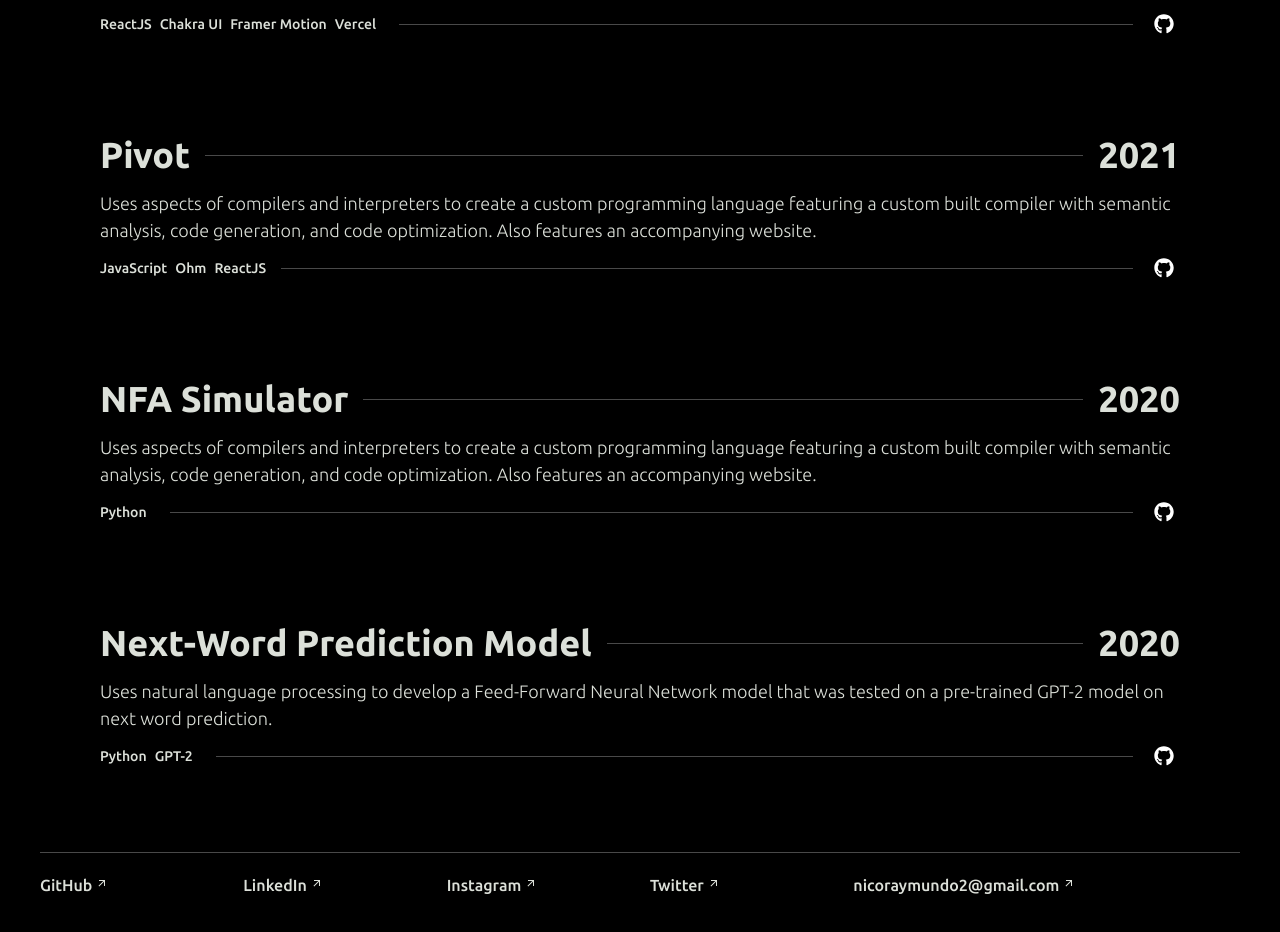
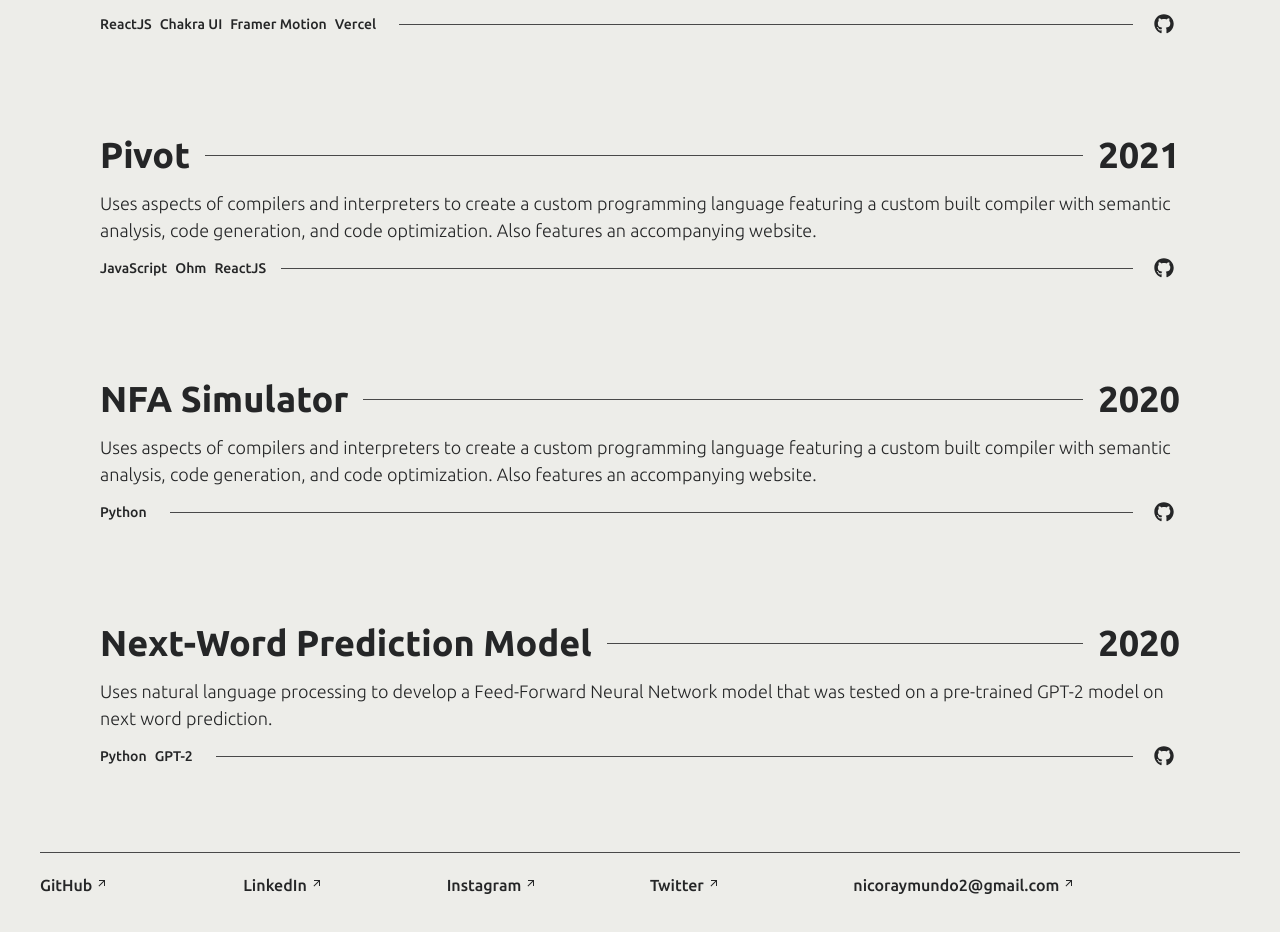
Before and after one commit to nraymundo/nicoraymundo.com-v2, a React (Vite) app: page /projects in a window 1280 px wide. Shown: the part 680-1612 px from the top of the page. Built offline with nearby package versions, Linux system fonts and the light colour scheme; no server answers; a web font is replaced by a local one.

Commit message:
update about text and colors

```diff
--- a/src/App.jsx
+++ b/src/App.jsx
@@ -6,7 +6,7 @@ import { Outlet } from "react-router-dom";
 
 function App() {
   return (
-    <Box bg='black' width='100%' pt={5}>
+    <Box bg='#edede9' width='100%' pt={5}>
       <Header />
       <Outlet />
       <Footer />
--- a/src/components/ContactLink.jsx
+++ b/src/components/ContactLink.jsx
@@ -5,7 +5,7 @@ import { motion } from "framer-motion"
 export default function ContactLink({name, url}) {
   return (
     <GridItem colSpan={[6, 2]}>
-      <Flex as="a" href={url} target='_blank' rel="noopener noreferrer" color='#DCE0D9' textStyle='secondary' align='center' _hover={{ color: '#858682' }} width=''>
+      <Flex as="a" href={url} target='_blank' rel="noopener noreferrer" color='#252627' textStyle='secondary' align='center' _hover={{ color: '#858682' }} width=''>
         <Text _hover={{ textDecoration: 'none', color: '#858682' }} _selection={{ color: '#9DAE9E' }}>
           {name}
         </Text>
--- a/src/components/ProjectCard.jsx
+++ b/src/components/ProjectCard.jsx
@@ -4,7 +4,7 @@ import { FaGithub } from "react-icons/fa";
 
 export default function ProjectCard({name, year, description, tech, image, githubUrl}) {
   return (
-    <Box w={['100%', '90%']} color='#DCE0D9'>
+    <Box w={['100%', '90%']} color='#252627'>
       <Flex justify='space-between' align='center' mt={2}>
         <Text textStyle='secondary' fontSize={['xl', '4xl']} whiteSpace='nowrap' fontWeight={700}>{name}</Text>
         <motion.div
@@ -36,7 +36,7 @@ export default function ProjectCard({name, year, description, tech, image, githu
             fontSize='xl'
             size='sm'
             icon={<FaGithub />}
-            _hover={{ color: '#494949' }}
+            color="252627"
             colorScheme='black'
           />
         </Link>
--- a/src/sections/About.jsx
+++ b/src/sections/About.jsx
@@ -7,6 +7,9 @@ into functional realities, and revel in the challenge of architecting robust and
 const aboutText2 = `Over the years I've developed multiple web and mobile-based applications, gaining experience with various programming languages
 and technologies in the process. I thrive on the dynamic intersection of creativity and technology, and am fueled by a genuine enthusiasm for solving
 complex problems and a commitment to delivering elegant solutions.`
+const aboutText3 = `I'm currently working on enhancing the client onboarding experience at American Express. My role involves designing and implementing
+innovative solutions to streamline the onboarding process, ensuring a seamless and efficient journey for our clients. Outside of work, I enjoy walking
+around New York City with my camera, running the Central Park loop, and playing basketball and soccer.`
 
 function CVGridHeader({rows, text, isSectionHeader}) {
   return (
@@ -39,7 +42,7 @@ function CVGridInfo({positions, dates}) {
 
 export default function About() {
   return (
-    <Box w='100%' color='#DCE0D9' mt={[10, 20]} bg='black' pt={5} pl={[5, 10]} pr={[5, 10]}>
+    <Box w='100%' color='#252627' mt={[10, 20]} bg='#edede9' pt={5} pl={[5, 10]} pr={[5, 10]}>
       <Box fontSize={['3xl', '6xl']} textStyle='primary' _selection={{ color: '#9DAE9E' }} textAlign='left'>
         {introText}
         {' '}
@@ -67,6 +70,8 @@ export default function About() {
               <Text fontSize='md' _selection={{ color: '#9DAE9E' }} fontWeight={300}>{aboutText}</Text>
               <br />
               <Text fontSize='md' _selection={{ color: '#9DAE9E' }} fontWeight={300}>{aboutText2}</Text>
+              <br />
+              <Text fontSize='md' _selection={{ color: '#9DAE9E' }} fontWeight={300}>{aboutText3}</Text>
             </Box>
           </GridItem>
         </Grid>
--- a/src/sections/Projects.jsx
+++ b/src/sections/Projects.jsx
@@ -6,7 +6,7 @@ import ProjectCard from "../components/ProjectCard";
 
 export default function Projects() {
   return (
-    <SimpleGrid w='100%' mt={20} pl={[5, 10]} pr={[5, 10]} columns={1} spacing={20} display='flex' flexDirection='column' alignItems='center' mb={20}>
+    <SimpleGrid color='#252627' w='100%' mt={20} pl={[5, 10]} pr={[5, 10]} columns={1} spacing={20} display='flex' flexDirection='column' alignItems='center' mb={20}>
       <ProjectCard
         name='Spotify Stats'
         year='2023'
```
